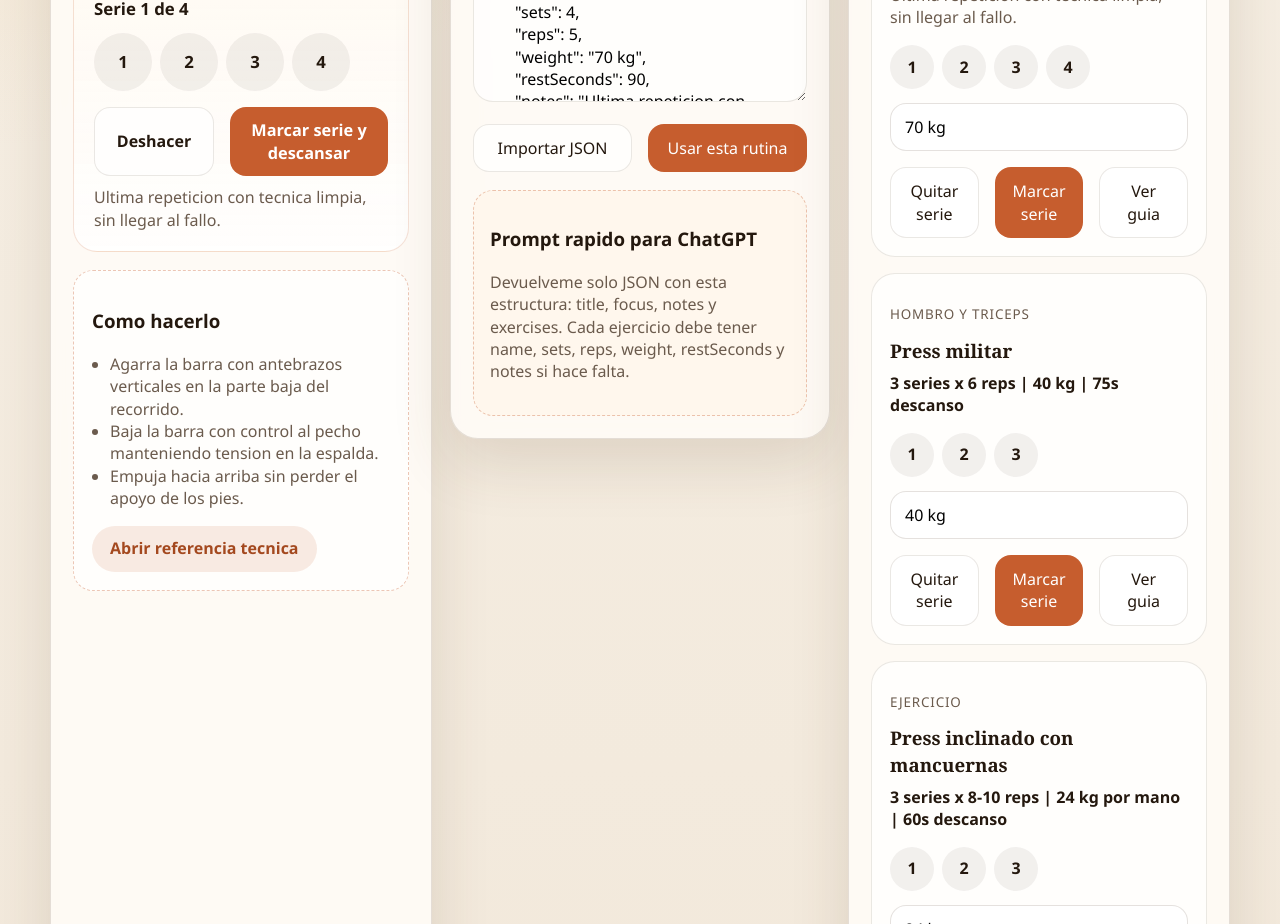
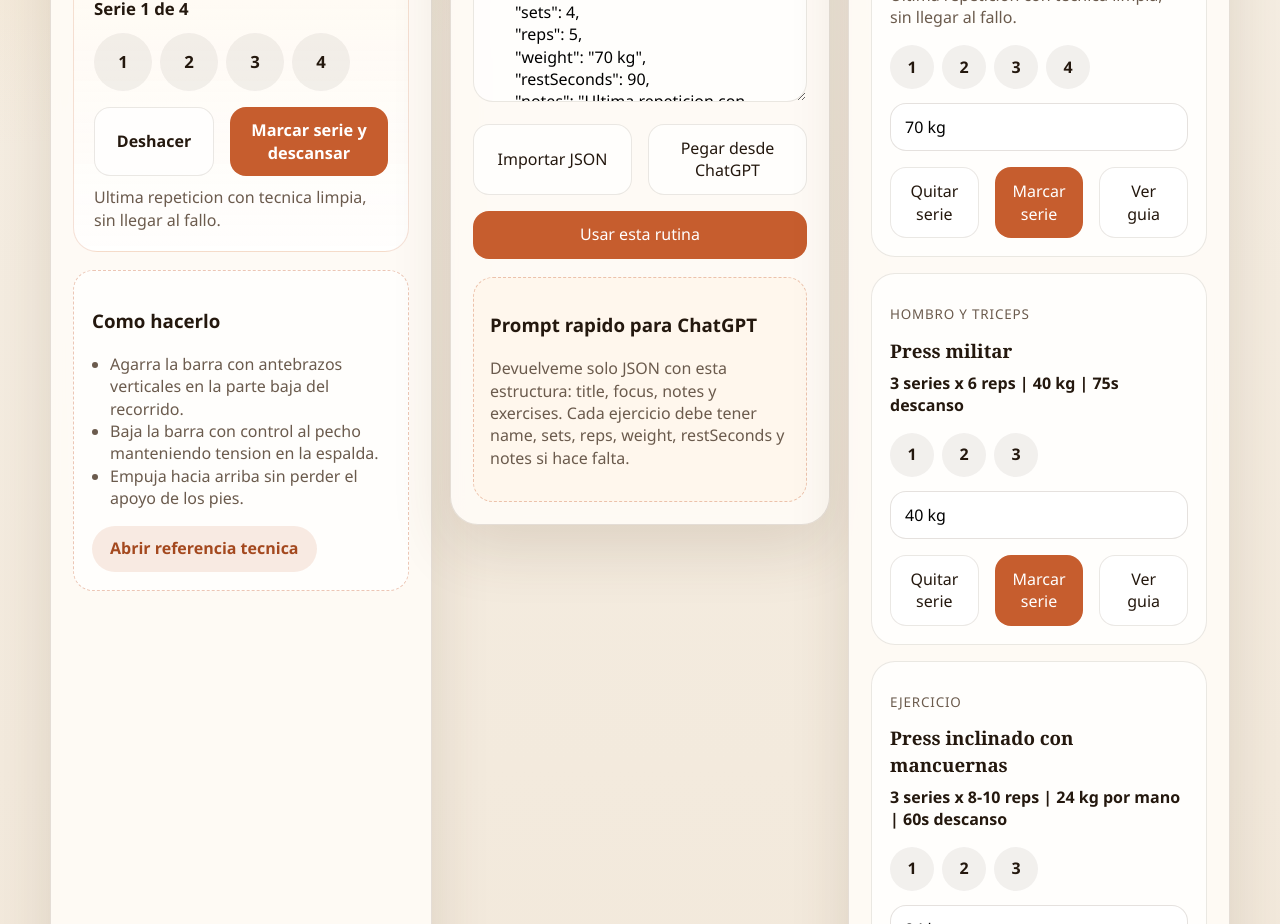
Before and after one commit to Esaparrus/Gym, a React (Vite) app: page / in a window 1280 px wide. Shown: the part 800-1724 px from the top of the page. Built offline with nearby package versions, Linux system fonts and the light colour scheme.

Commit message:
Add one-tap ChatGPT paste workflow

```diff
--- a/src/App.tsx
+++ b/src/App.tsx
@@ -146,6 +146,7 @@ export default function App() {
   const [activeTab, setActiveTab] = useState<AppTab>("train");
   const [error, setError] = useState("");
   const [saveMessage, setSaveMessage] = useState("");
+  const [isPastingWorkout, setIsPastingWorkout] = useState(false);
 
   useEffect(() => {
     const savedDraft = window.localStorage.getItem(DRAFT_KEY);
@@ -266,19 +267,24 @@ export default function App() {
     }
   }
 
-  function loadWorkoutFromDraft() {
+  function applyWorkout(rawWorkout: string) {
     try {
-      const parsed = parseWorkout(draft);
+      const parsed = parseWorkout(rawWorkout);
       setWorkout(parsed);
       setProgress(buildInitialProgress(parsed));
       setRestState(null);
       setSelectedExerciseKey(getExerciseKey(parsed.exercises[0], 0));
+      setDraft(extractJsonPayload(rawWorkout));
       setActiveTab("train");
       setError("");
       requestNotifications();
     } catch (loadError) {
       setError(loadError instanceof Error ? loadError.message : "No se ha podido leer el JSON.");
     }
+  }
+
+  function loadWorkoutFromDraft() {
+    applyWorkout(draft);
   }
 
   function resetSession() {
@@ -318,6 +324,29 @@ export default function App() {
 
     const nextValue = `${draft.slice(0, start)}${normalizedPaste}${draft.slice(end)}`;
     setDraft(nextValue);
+  }
+
+  async function pasteWorkoutFromClipboard() {
+    if (!navigator.clipboard?.readText) {
+      setError("Tu navegador no permite leer el portapapeles directamente. Pega el texto manualmente.");
+      return;
+    }
+
+    setIsPastingWorkout(true);
+
+    try {
+      const clipboardText = await navigator.clipboard.readText();
+      if (!clipboardText.trim()) {
+        setError("El portapapeles esta vacio.");
+        return;
+      }
+
+      applyWorkout(clipboardText);
+    } catch {
+      setError("No he podido leer el portapapeles. Revisa permisos del navegador o pega el texto manualmente.");
+    } finally {
+      setIsPastingWorkout(false);
+    }
   }
 
   function updateExerciseWeight(exercise: WorkoutExercise, nextWeight: string) {
@@ -555,6 +584,12 @@ export default function App() {
               Importar JSON
               <input type="file" accept=".json,application/json" onChange={handleFileImport} />
             </label>
+            <button className="ghost-button" onClick={() => void pasteWorkoutFromClipboard()}>
+              {isPastingWorkout ? "Pegando..." : "Pegar desde ChatGPT"}
+            </button>
+          </div>
+
+          <div className="editor-actions editor-actions-secondary">
             <button className="primary-button" onClick={loadWorkoutFromDraft}>
               Usar esta rutina
             </button>
--- a/src/styles.css
+++ b/src/styles.css
@@ -262,6 +262,10 @@ a {
 .editor-actions {
   margin-top: 16px;
   grid-template-columns: repeat(2, minmax(0, 1fr));
+}
+
+.editor-actions-secondary {
+  grid-template-columns: 1fr;
 }
 
 .primary-button,
```
